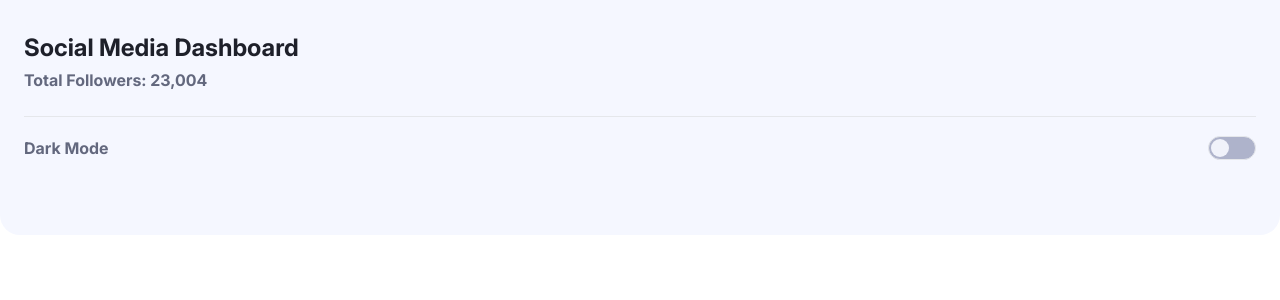
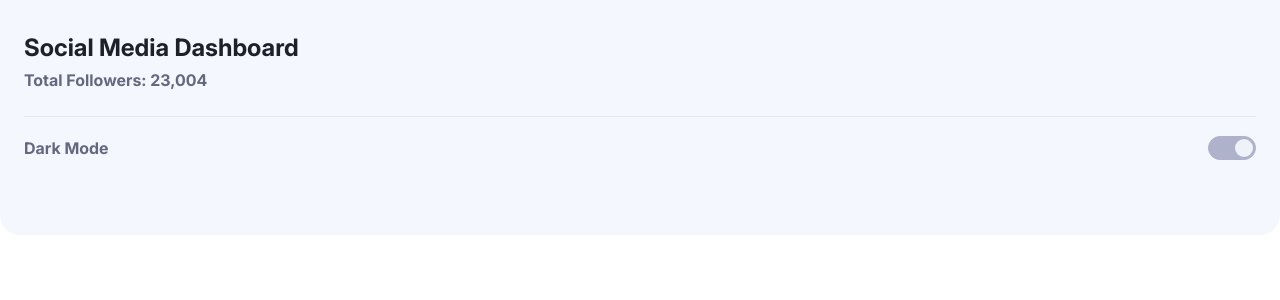
Before and after one commit to Jonatandb/FrontendMentor-Challenges, a React (Vite) app in the folder 03-social-media-dashboard-with-theme-switcher-master/dashboard/: page / in a window 1280 px wide. Shown: the top 300 px of the page. Built offline with nearby package versions, Linux system fonts and the light colour scheme.

Commit message:
Dark mode toggle styles updated

```diff
--- a/03-social-media-dashboard-with-theme-switcher-master/dashboard/src/App.jsx
+++ b/03-social-media-dashboard-with-theme-switcher-master/dashboard/src/App.jsx
@@ -1,4 +1,4 @@
-import Header from './components/Header/Header'
+import Header from './components/Header'
 
 function App() {
   return <Header />
--- a/03-social-media-dashboard-with-theme-switcher-master/dashboard/src/components/Header/Header.jsx
+++ b/03-social-media-dashboard-with-theme-switcher-master/dashboard/src/components/Header.jsx
@@ -26,7 +26,7 @@ const Header = () => {
         </p>
         <label
           htmlFor='darkMode'
-          className='border bg-Toggle w-12 h-6 rounded-full cursor-pointer p-[2px] relative overflow-hidden'
+          className='rotate-180 border border-Toggle bg-Toggle dark:border-Dark-Desaturated-Blue w-12 h-6 rounded-full cursor-pointer p-[2px] relative overflow-hidden'
         >
           <input
             id='darkMode'
@@ -35,7 +35,7 @@ const Header = () => {
             onClick={() => setDarkMode(!darkMode)}
           />
           <div className=' w-full h-full peer-checked:bg-Toggle-Gradient absolute top-0 left-0 '></div>
-          <div className='w-[18px] h-[18px] bg-Light-Grayish-Blue rounded-full peer-checked:translate-x-[24px] transition-all'></div>
+          <div className='w-[18px] h-[18px] bg-Light-Grayish-Blue dark:bg-Dark-Desaturated-Blue rounded-full peer-checked:translate-x-[24px] transition-all'></div>
         </label>
       </div>
     </header>
```
